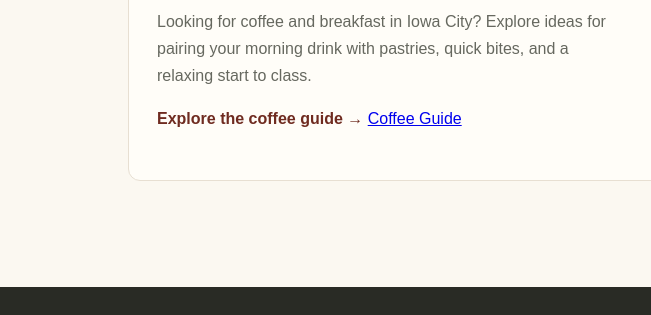
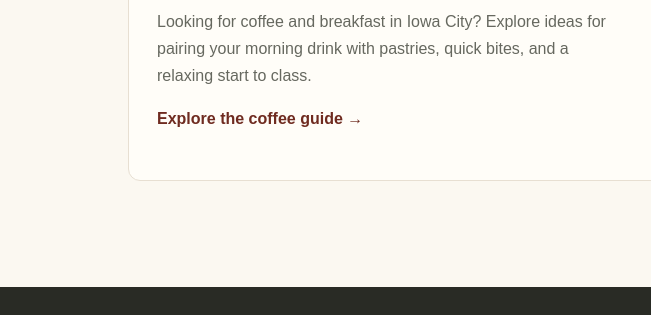
Before and after one commit to brynnpeach/hawkeye-coffee-guide, a plain HTML site: page breakfast.html in a window 1280 px wide. Shown: the part 1291-1606 px from the top of the page, 0-651 px from the left. Drawn offline with Linux system fonts and the light colour scheme.

Commit message:
Remove Coffee Guide link from breakfast section
Removed redundant Coffee Guide link from breakfast.html.

```diff
--- a/breakfast.html
+++ b/breakfast.html
@@ -32,7 +32,6 @@
     </p>
     <a class="text-link" href="index.html">
       Explore the coffee guide →
-    <a href="coffee-guide.html">Coffee Guide</a>
     </a>
   </div>
 
```
